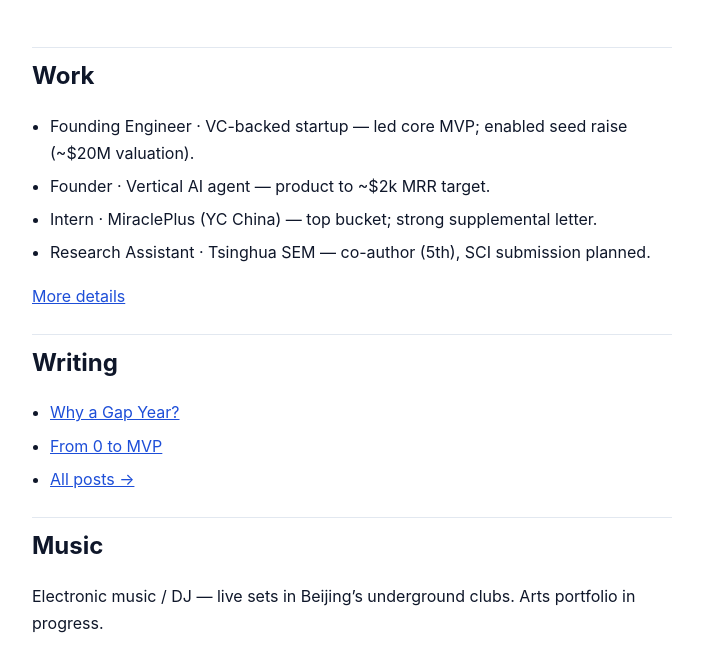
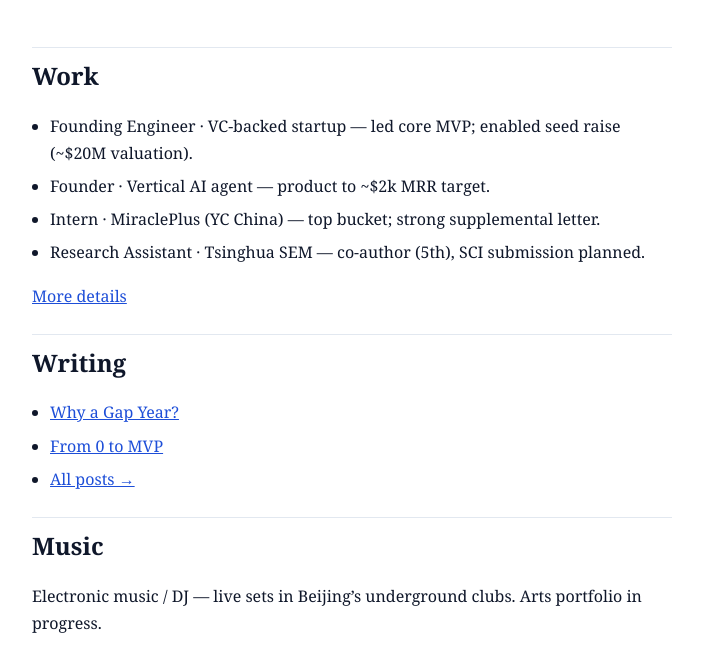
Before and after one commit to meYQY/meYQY.github.io, a plain HTML site: page index.html in a window 1280 px wide. Shown: the part 280-938 px from the top of the page, without its empty margins (288-991 px from the left). Drawn offline with Linux system fonts and the light colour scheme.

Commit message:
style(typography): switch to Georgia (serif) site-wide

```diff
--- a/assets/style.css
+++ b/assets/style.css
@@ -23,8 +23,7 @@
 html, body { height: 100%; }
 body {
   margin: 0;
-  font-family: ui-sans-serif, -apple-system, BlinkMacSystemFont, "Segoe UI", Roboto,
-    "Helvetica Neue", Arial, "Noto Sans", "Apple Color Emoji", "Segoe UI Emoji";
+  font-family: ui-serif, Georgia, Cambria, "Times New Roman", Times, serif;
   line-height: 1.7;
   color: var(--text);
   background: var(--bg);
```
